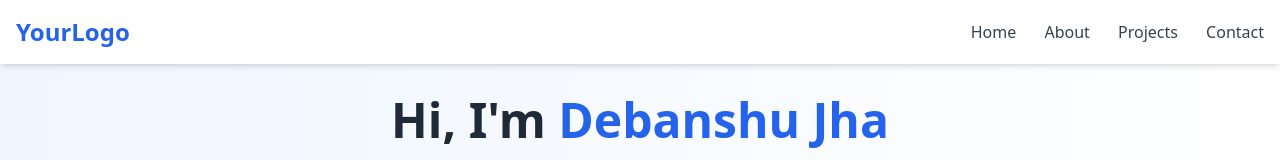
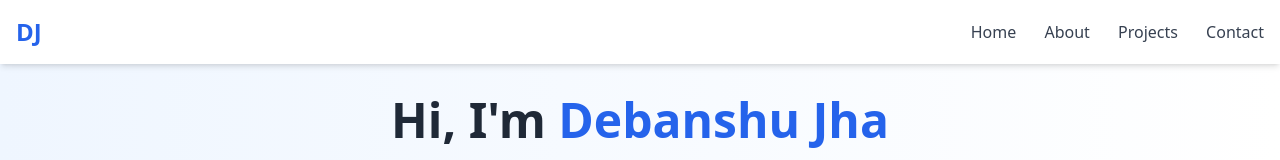
Before and after one commit to debanshu-jha/debanshujha.github.io, a plain HTML site: page index.html in a window 1280 px wide. Shown: the top 160 px of the page. Drawn offline with nearby package versions, Linux system fonts and the light colour scheme.

Commit message:
Update index.html

```diff
--- a/index.html
+++ b/index.html
@@ -12,7 +12,7 @@
   <!-- Navbar -->
   <header class="bg-white shadow-md fixed w-full z-10">
     <div class="max-w-7xl mx-auto flex justify-between items-center px-4 py-4">
-      <div class="text-2xl font-bold text-blue-600">YourLogo</div>
+      <div class="text-2xl font-bold text-blue-600">DJ</div>
       <nav class="space-x-6">
         <a href="#home" class="text-gray-700 hover:text-blue-600">Home</a>
         <a href="#about" class="text-gray-700 hover:text-blue-600">About</a>
```
